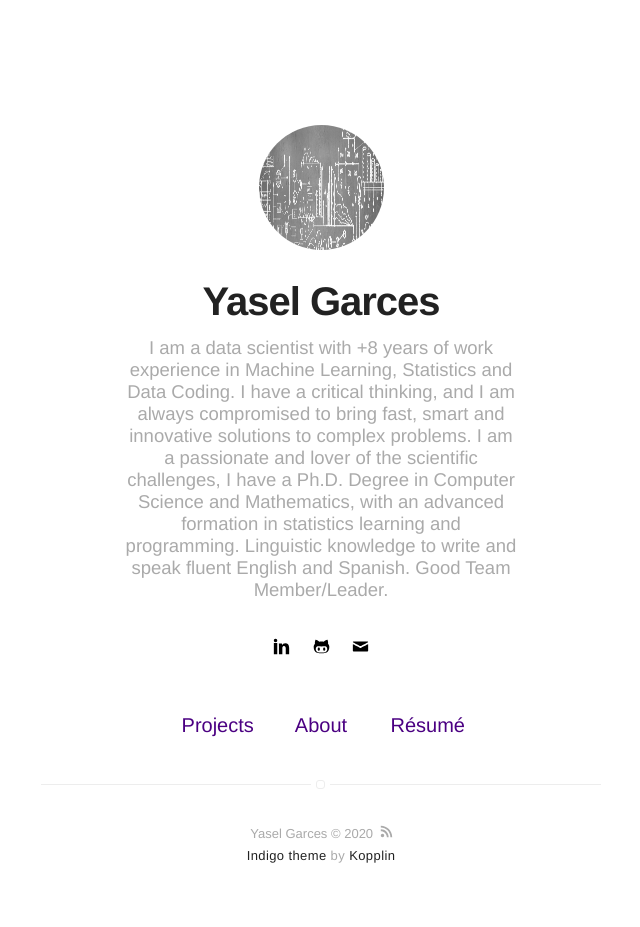
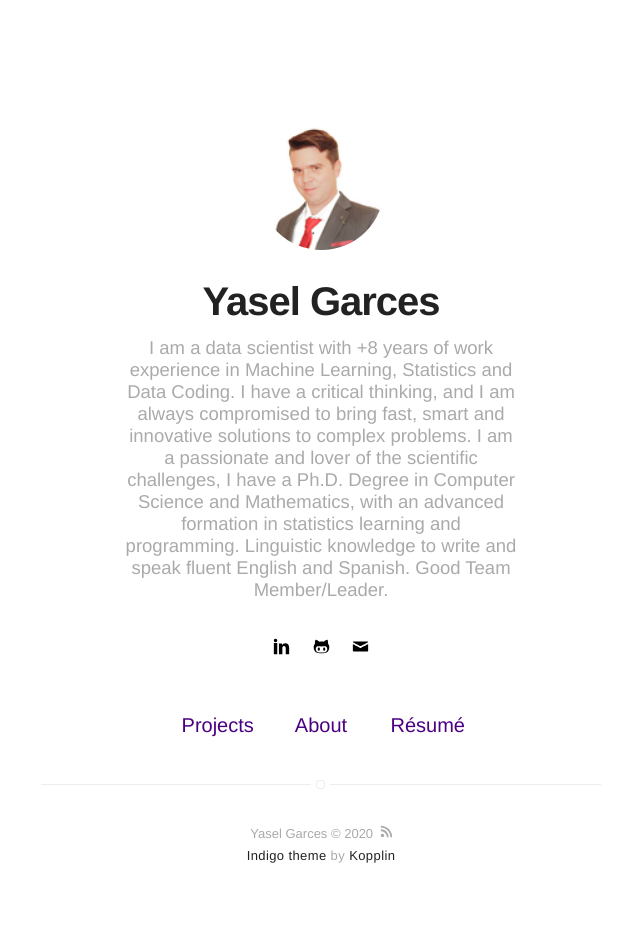
Before and after one commit to Yasel-Garces/Portafolio---Yasel-Garces, a Jekyll site: the page built from index.html, in a window 1280 px wide. Shown: the whole page, without its empty margins (319-959 px from the left). Built offline with Jekyll 4.4.1, drawn with Linux system fonts in a browser that asks for light colours.

Commit message:
Configuration

```diff
--- a/_config.yml
+++ b/_config.yml
@@ -2,7 +2,7 @@
 name: Yasel Garces
 bio: I am a data scientist with +8 years of work experience in Machine Learning, Statistics and Data Coding. I have a critical thinking, and I am always compromised to bring fast, smart and innovative solutions to complex problems. I am a passionate and lover of the scientific challenges, I have a Ph.D. Degree in Computer Science and Mathematics, with an advanced formation in statistics learning and programming. Linguistic knowledge to write and speak fluent English and Spanish. Good Team Member/Leader.
 external-image: true
-picture: image/About.png
+picture: image/Yasel_Image.jpg
 
 # If you want to include your resume, set to true
 # and specify source (external or local).
```
